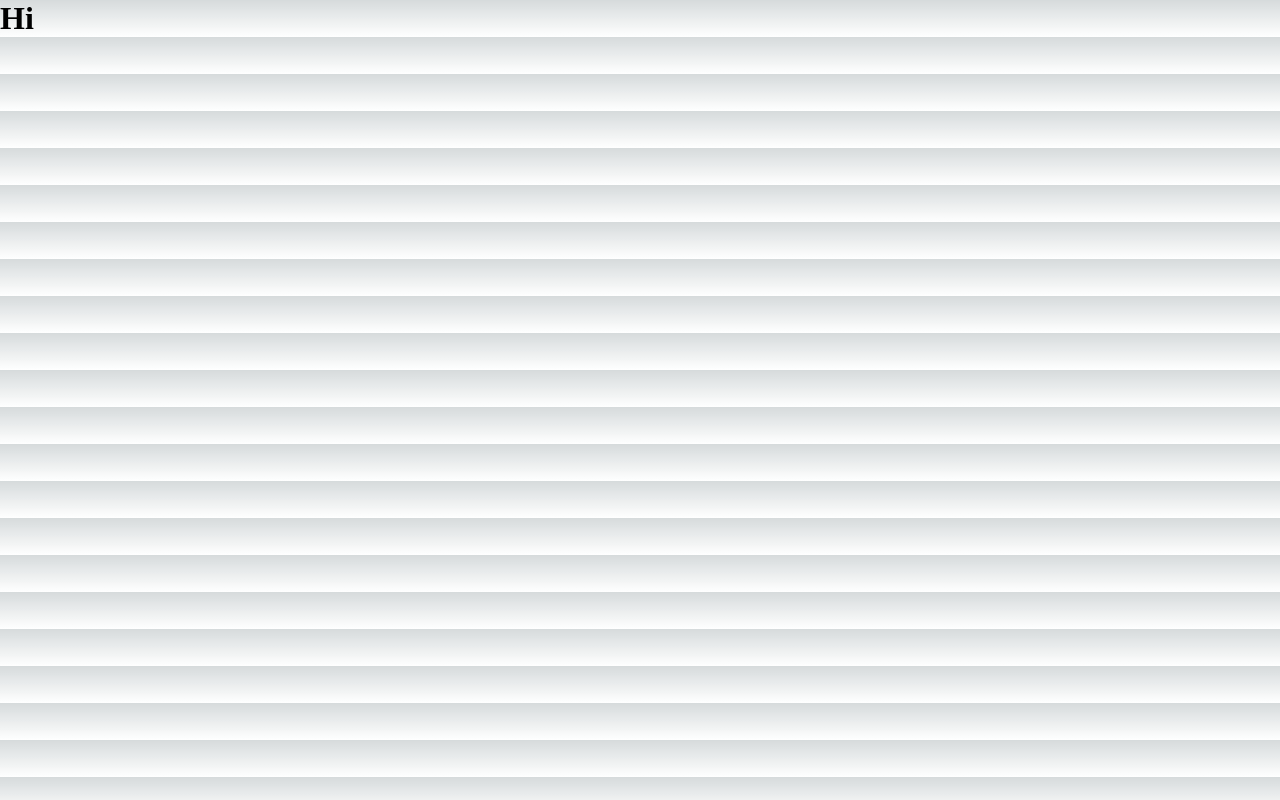
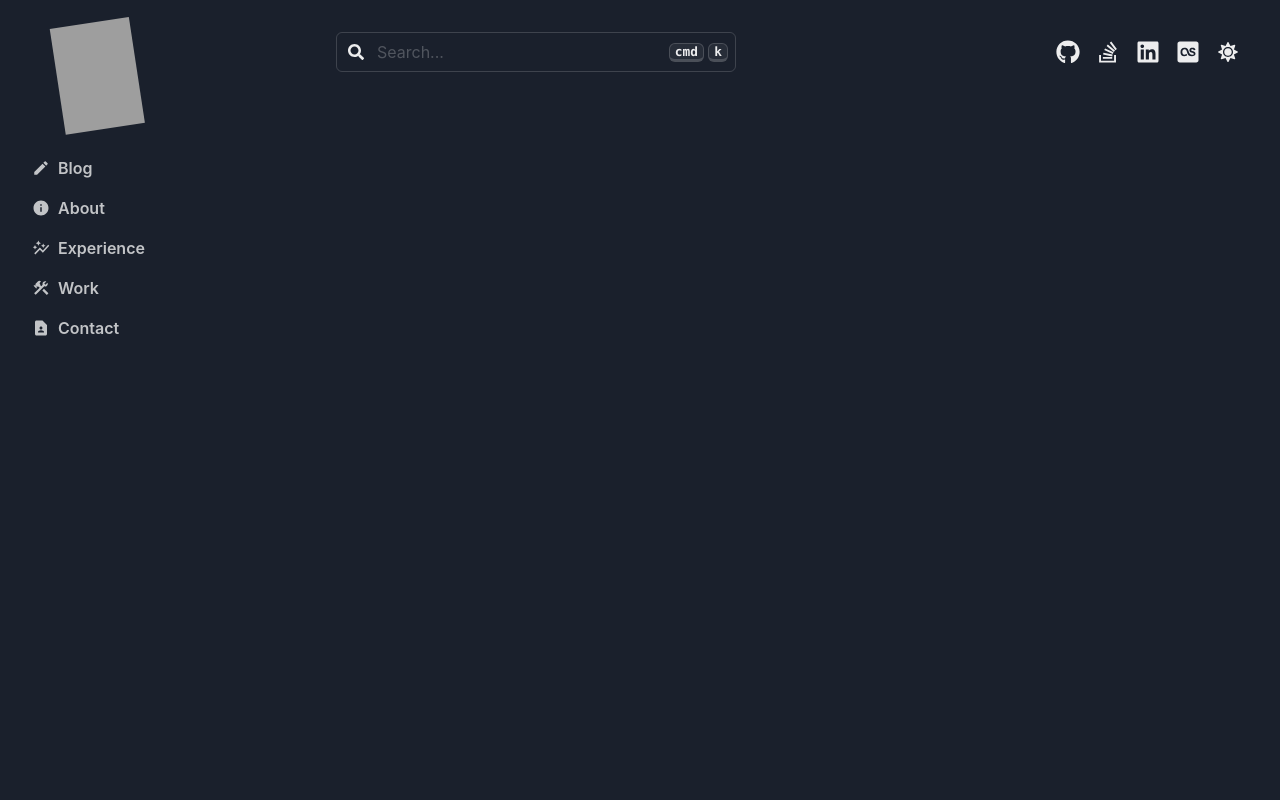
Before and after one commit to danielsteman/next-blog, a Next.js app in the folder frontend/: page / in a window 1280 px wide. Built offline with nearby package versions, Linux system fonts and the light colour scheme; grey boxes are pictures that could not be loaded.

Commit message:
:sparkles: Added layout

```diff
--- a/frontend/package.json
+++ b/frontend/package.json
@@ -9,6 +9,8 @@
     "lint": "next lint"
   },
   "dependencies": {
+    "@chakra-ui/icon": "^3.0.15",
+    "@chakra-ui/icons": "^2.0.17",
     "@chakra-ui/react": "^2.4.9",
     "@emotion/react": "^11.10.5",
     "@emotion/styled": "^11.10.5",
--- a/frontend/src/pages/index.tsx
+++ b/frontend/src/pages/index.tsx
@@ -1,5 +1,9 @@
+import Layout from '../components/layout'
+
 export default function Home() {
   return (
-    <h1>Hi</h1>
+    <Layout>
+
+    </Layout>
   )
 }
```
Also changed, not shown: frontend/src/assets/memoji.png (added), 1 other file (tests, documents, lock files or other folders).
